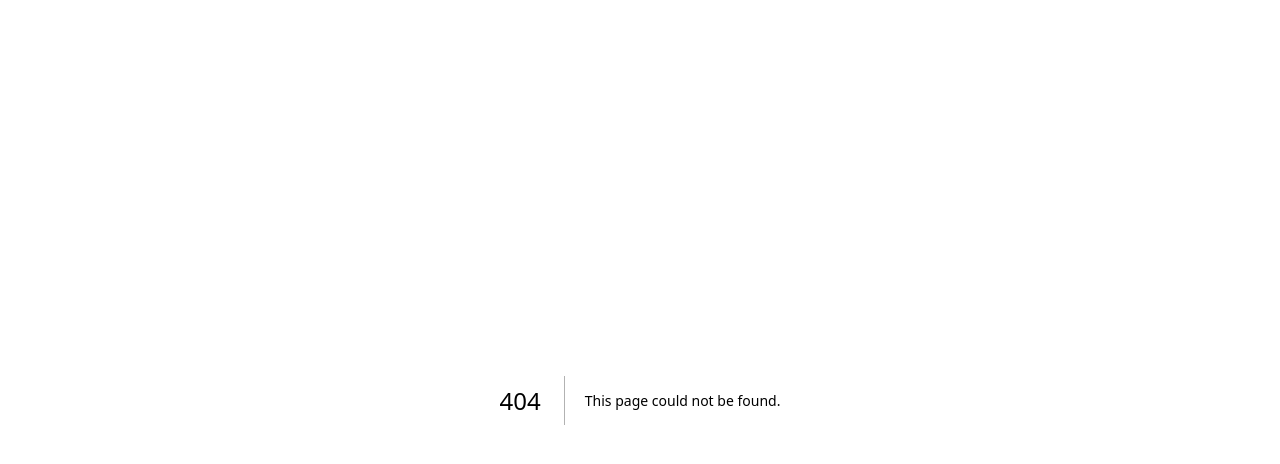
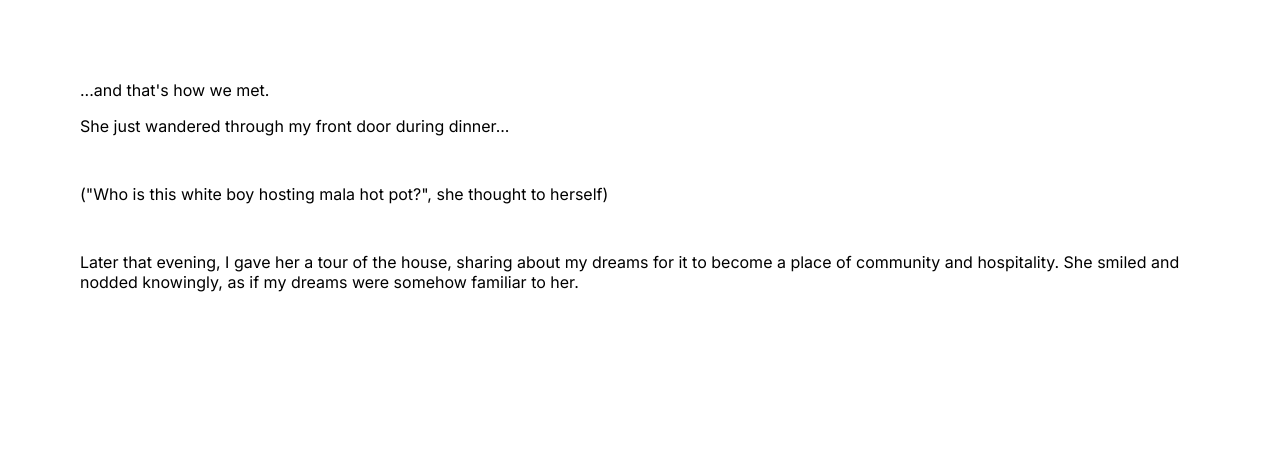
Before and after one commit to ncklug/sg-wedding, a Next.js app: page /story in a window 1280 px wide. Before the commit this address had no page. Shown: the top 464 px of the page. Built offline with nearby package versions, Linux system fonts and the light colour scheme.

Commit message:
Add image

```diff
--- a/package.json
+++ b/package.json
@@ -11,6 +11,7 @@
     "@chakra-ui/react": "^2.6.1",
     "@emotion/react": "^11.10.8",
     "@emotion/styled": "^11.10.8",
+    "@uidotdev/usehooks": "^2.0.0",
     "@vercel/analytics": "^1.0.1",
     "framer-motion": "^10.12.8",
     "next": "^13.0.6",
--- a/pages/_document.js
+++ b/pages/_document.js
@@ -12,7 +12,7 @@ export default function Document() {
           crossOrigin="anonymous"
         />
         <link
-          href="https://fonts.googleapis.com/css2?family=Press+Start+2P&display=swap"
+          href="https://fonts.googleapis.com/css2?family=Inter&family=Press+Start+2P&display=swap"
           rel="stylesheet"
         />
         <link
--- /dev/null
+++ b/pages/story.js
@@ -0,0 +1,43 @@
+import { useEffect } from "react";
+
+const Paragraph = (props) => (
+  <p
+    style={{
+      display: "block",
+      // lineHeight: 1.3,
+      margin: "1em 0",
+      fontFamily: "'Inter', sans-serif",
+      ...props.style,
+    }}
+  >
+    {props.children}
+  </p>
+);
+
+export default function Home() {
+  return (
+    <div
+      style={{
+        margin: "5em",
+        height: "100vh",
+      }}
+    >
+      <div>
+        <Paragraph>...and that's how we met.</Paragraph>
+        <Paragraph style={{ marginBottom: "3em" }}>
+          She just wandered through my front door during dinner...
+        </Paragraph>
+        <Paragraph style={{ marginBottom: "3em" }}>
+          &#40;"Who is this white boy hosting mala hot pot?", she thought to
+          herself&#41;
+        </Paragraph>
+        <Paragraph style={{ marginBottom: "3em" }}>
+          Later that evening, I gave her a tour of the house, sharing about my
+          dreams for it to become a place of community and hospitality. She
+          smiled and nodded knowingly, as if my dreams were somehow familiar to
+          her.
+        </Paragraph>
+      </div>
+    </div>
+  );
+}
```
Also changed, not shown: pages/index.js (+36 -2 lines), assets/backgroundHorizontal.png (added), 1 other file (tests, documents, lock files or other folders).
